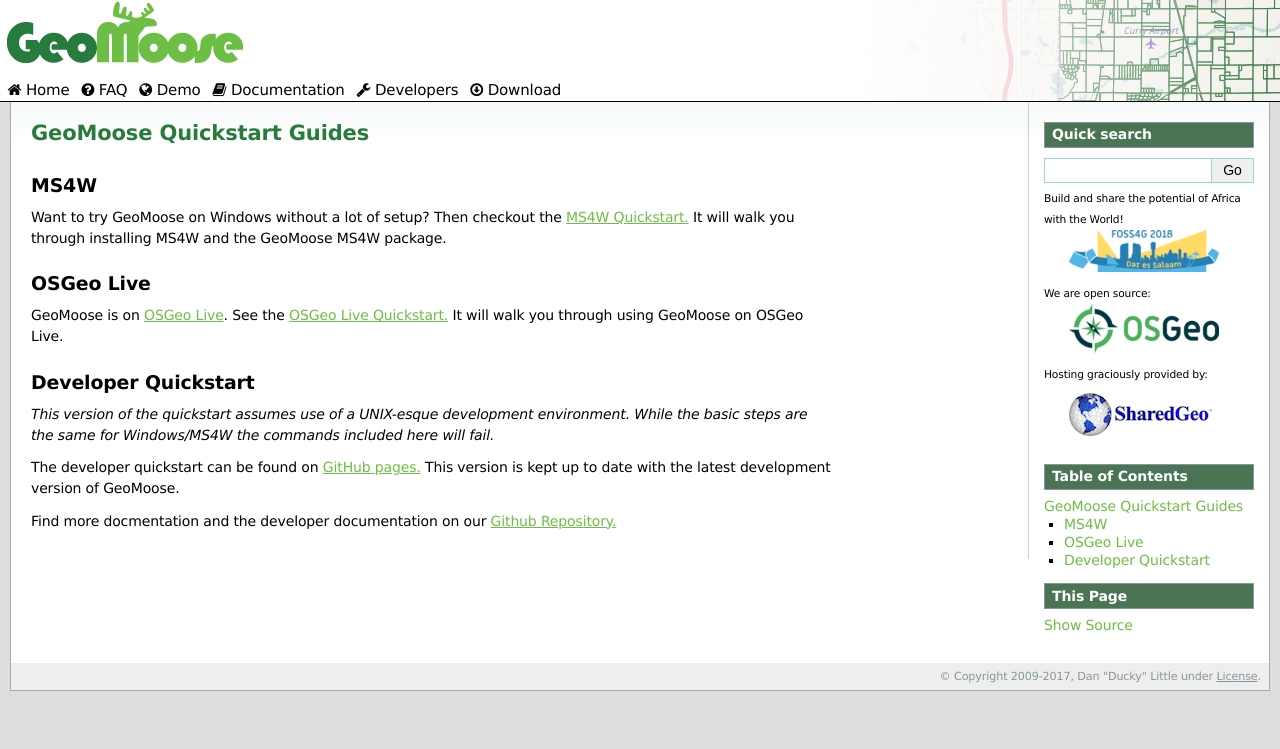
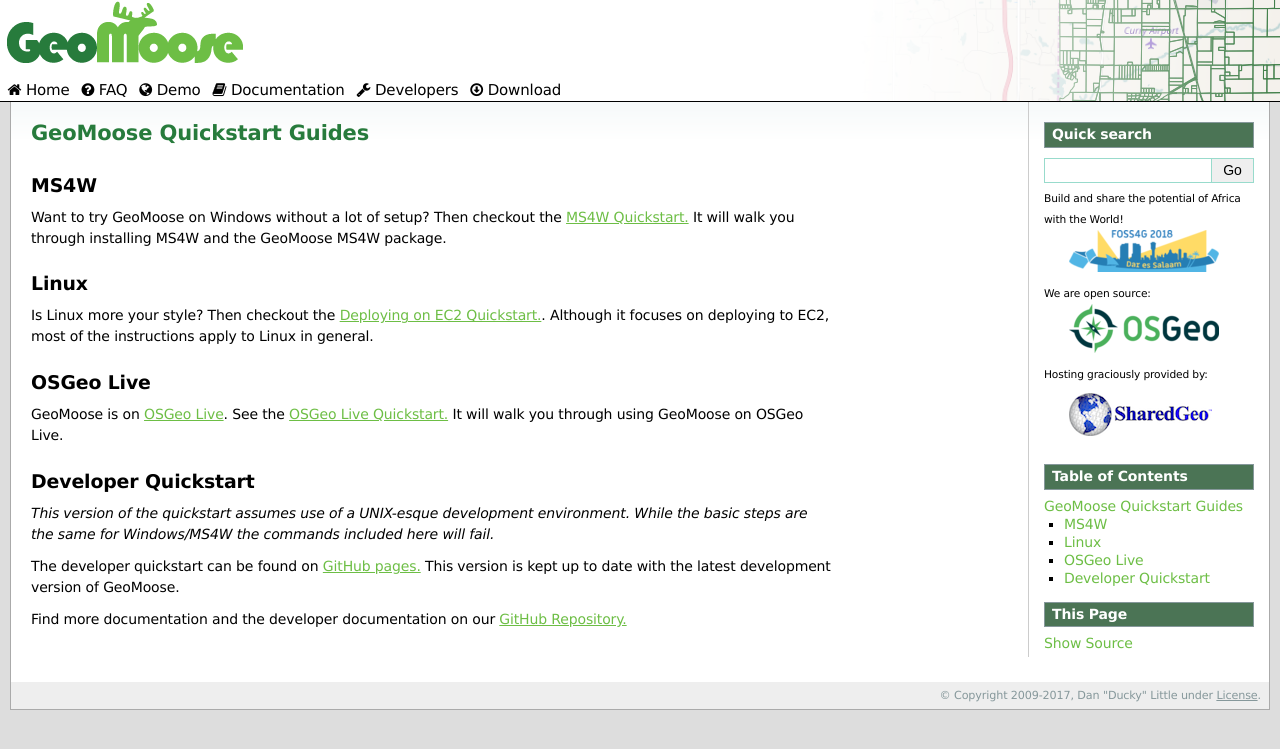
Before and after one commit to herambchaudhari4121/geomoose-website, a Sphinx documentation site: the page built from source/quickstart.rst, in a window 1280 px wide. Shown: the top 749 px of the page. Built offline with Sphinx 7.4.7, drawn with Linux system fonts in a browser that asks for light colours.

Commit message:
Update Quick Start page.
* Explicitly add Linux link (so people stop claiming we don't
  support Linux)

* Update the links from theduckylittle to geomoose.

```diff
--- a/source/quickstart.rst
+++ b/source/quickstart.rst
@@ -4,8 +4,12 @@
 MS4W
 ----
 
-Want to try GeoMoose on Windows without a lot of setup? Then checkout the `MS4W Quickstart. <https://theduckylittle.github.io/gm3/ms4w-quickstart/index.html>`_ It will walk you through installing MS4W and the GeoMoose MS4W package.
+Want to try GeoMoose on Windows without a lot of setup? Then checkout the `MS4W Quickstart. <https://geomoose.github.io/gm3/ms4w-quickstart/index.html>`_ It will walk you through installing MS4W and the GeoMoose MS4W package.
 
+Linux
+-----
+
+Is Linux more your style?  Then checkout the `Deploying on EC2 Quickstart. <https://geomoose.github.io/gm3/quickstart-ec2.html>`_.  Although it focuses on deploying to EC2, most of the instructions apply to Linux in general.
 
 OSGeo Live
 ----------
@@ -19,4 +23,4 @@
 
 The developer quickstart can be found on `GitHub pages. <https://geomoose.github.io/gm3/quickstart.html>`_ This version is kept up to date with the latest development version of GeoMoose.
 
-Find more docmentation and the developer documentation on our `Github Repository. <https://github.com/geomoose/gm3>`_
+Find more documentation and the developer documentation on our `GitHub Repository. <https://github.com/geomoose/gm3>`_
```
